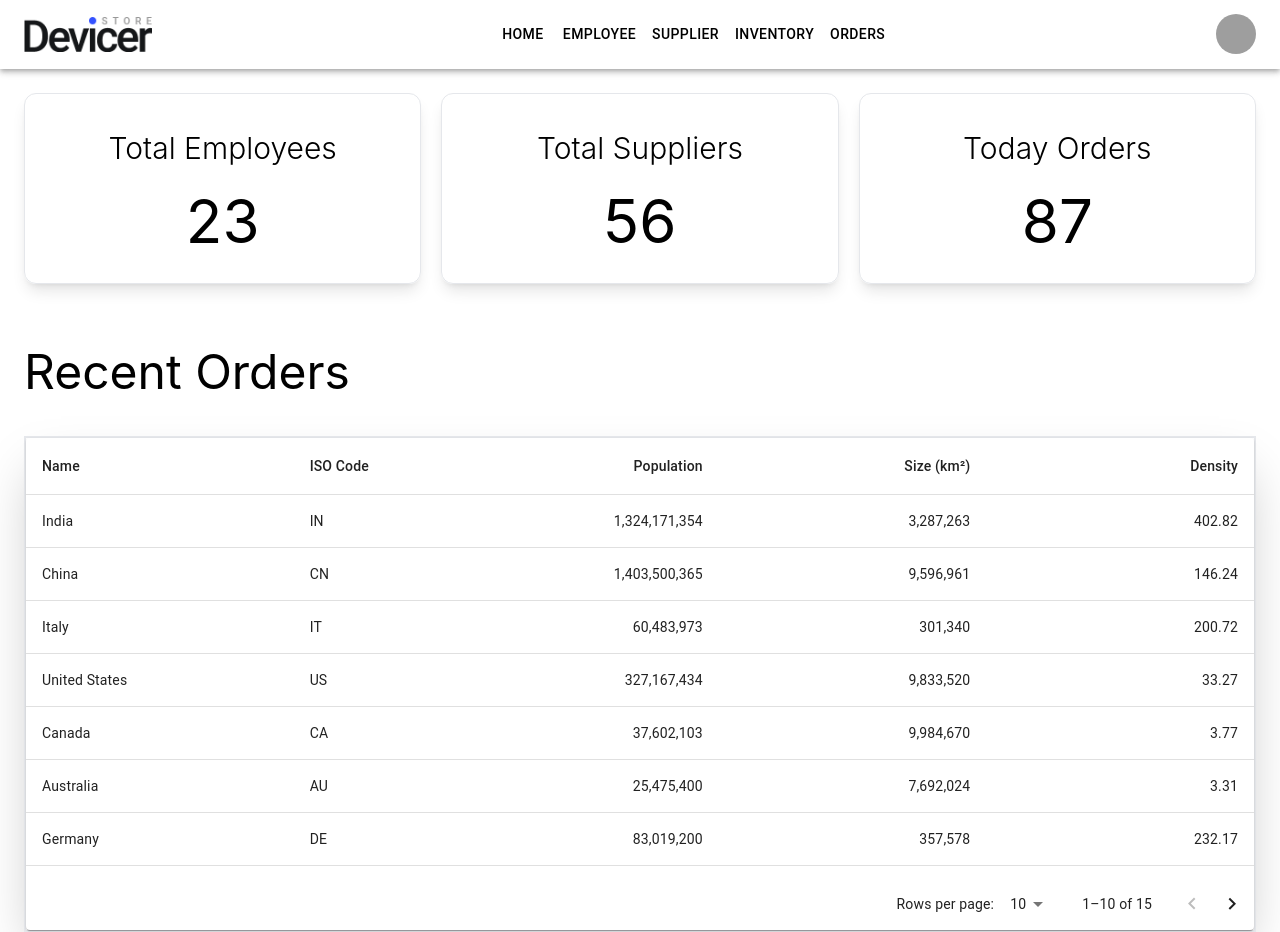
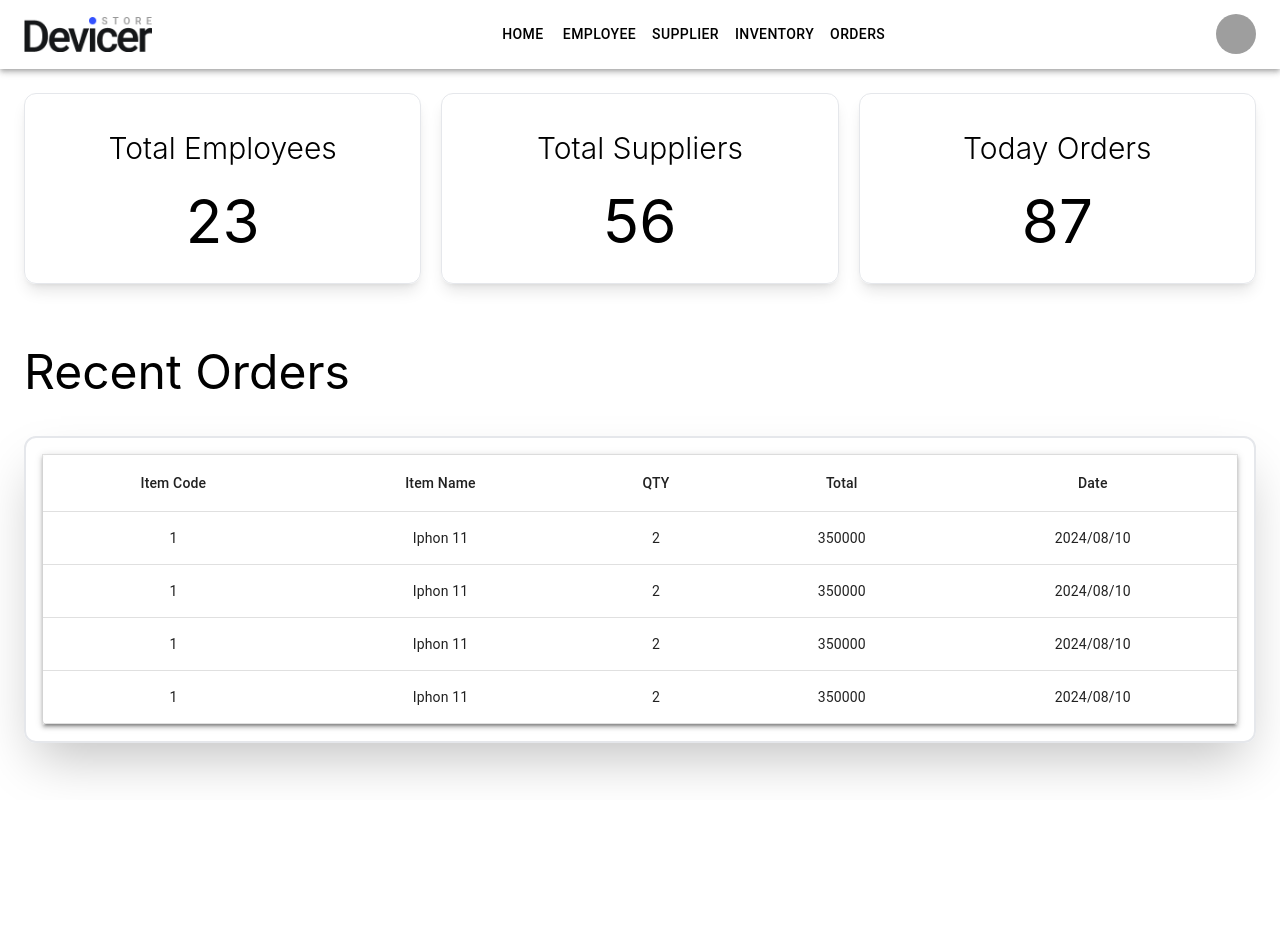
Before and after one commit to Sithum1220/Mobile-Shop-Management-System, a React (Create React App) app in the folder Client/: page /home in a window 1280 px wide. After the commit the page ends 800 px from the top, so only its background shows below. Built offline with nearby package versions, Linux system fonts and the light colour scheme; grey boxes are pictures that could not be loaded.

Commit message:
Front end Fully Updated

```diff
--- a/Client/src/view/common/DetailsCard/DetailsCard.tsx
+++ b/Client/src/view/common/DetailsCard/DetailsCard.tsx
@@ -1,6 +1,5 @@
 export function DetailsCard(props:any) {
     return (
-
         <div
             className="border-[1px] border-gray-200] flex lg:col-span-1 md:col-span-2 col-span-3 flex-col
                  items-center p-8 gap-5 rounded-xl shadow-lg">
@@ -10,9 +9,7 @@ export function DetailsCard(props:any) {
 
             <div className="flex flex-col">
                 <h1 className="text-6xl">{props.data}</h1>
-
             </div>
         </div>
-
     );
 }
--- a/Client/src/view/common/ManageForm/ManageForm.tsx
+++ b/Client/src/view/common/ManageForm/ManageForm.tsx
@@ -70,6 +70,7 @@ export function ManageForm(props: any) {
                     <TableComponent
                     rows={props.rows}
                     columns={props.columns}
+                    showActions={props.showActions}
                     />
 
             </Grid>
--- a/Client/src/view/common/Table/Table.tsx
+++ b/Client/src/view/common/Table/Table.tsx
@@ -6,6 +6,7 @@ import * as React from "react";
 interface TableProps {
     columns: string[];
     rows: RowData[];
+    showActions: boolean;
 }
 
 interface RowData {
@@ -25,6 +26,7 @@ export function TableComponent(props: TableProps) {
                             {columns.map((column, index) => (
                                 <TableCell key={index} align="center">{column}</TableCell>
                             ))}
+                            {props.showActions && (<TableCell align="center">Actions</TableCell>)}
                         </TableRow>
                     </TableHead>
                     <TableBody>
@@ -38,6 +40,7 @@ export function TableComponent(props: TableProps) {
                                             </TableCell>
                                         )
                                     ))}
+                                    {props.showActions && (
                                         <TableCell align="center">
                                             <Button onClick={() => { /* Edit action */ }}>
                                                 <EditIcon />
@@ -46,11 +49,12 @@ export function TableComponent(props: TableProps) {
                                                 <DeleteIcon />
                                             </Button>
                                         </TableCell>
+                                    )}
                                 </TableRow>
                             ))
                         ) : (
                             <TableRow>
-                                <TableCell colSpan={columns.length} align="center">
+                                <TableCell colSpan={columns.length + (props.showActions ? 1 : 0)} align="center">
                                     No Data
                                 </TableCell>
                             </TableRow>
--- a/Client/src/view/pages/Dashboard/Dashboard.tsx
+++ b/Client/src/view/pages/Dashboard/Dashboard.tsx
@@ -1,5 +1,3 @@
-import {NavBar} from "../../common/NavBar/NavBar";
-import {MainContent} from "../../common/MainContent/MainContent";
 import React from "react";
 import {DetailsCard} from "../../common/DetailsCard/DetailsCard";
 import Paper from '@mui/material/Paper';
@@ -10,90 +8,18 @@ import TableContainer from '@mui/material/TableContainer';
 import TableHead from '@mui/material/TableHead';
 import TablePagination from '@mui/material/TablePagination';
 import TableRow from '@mui/material/TableRow';
+import {TableComponent} from "../../common/Table/Table";
 
-interface Column {
-    id: 'name' | 'code' | 'population' | 'size' | 'density';
-    label: string;
-    minWidth?: number;
-    align?: 'right';
-    format?: (value: number) => string;
-}
-
-const columns: readonly Column[] = [
-    { id: 'name', label: 'Name', minWidth: 170 },
-    { id: 'code', label: 'ISO\u00a0Code', minWidth: 100 },
-    {
-        id: 'population',
-        label: 'Population',
-        minWidth: 170,
-        align: 'right',
-        format: (value: number) => value.toLocaleString('en-US'),
-    },
-    {
-        id: 'size',
-        label: 'Size\u00a0(km\u00b2)',
-        minWidth: 170,
-        align: 'right',
-        format: (value: number) => value.toLocaleString('en-US'),
-    },
-    {
-        id: 'density',
-        label: 'Density',
-        minWidth: 170,
-        align: 'right',
-        format: (value: number) => value.toFixed(2),
-    },
+const rows = [
+    { id: 1, item_code: 1, item_name: 'Iphon 11', qty: 2, total: 350000.00, date: '2024/08/10' },
+    { id: 2, item_code: 1, item_name: 'Iphon 11', qty: 2, total: 350000.00, date: '2024/08/10' },
+    { id: 3, item_code: 1, item_name: 'Iphon 11', qty: 2, total: 350000.00, date: '2024/08/10' },
+    { id: 4, item_code: 1, item_name: 'Iphon 11', qty: 2, total: 350000.00, date: '2024/08/10' }
 ];
 
-interface Data {
-    name: string;
-    code: string;
-    population: number;
-    size: number;
-    density: number;
-}
-
-function createData(
-    name: string,
-    code: string,
-    population: number,
-    size: number,
-): Data {
-    const density = population / size;
-    return { name, code, population, size, density };
-}
-
-const rows = [
-    createData('India', 'IN', 1324171354, 3287263),
-    createData('China', 'CN', 1403500365, 9596961),
-    createData('Italy', 'IT', 60483973, 301340),
-    createData('United States', 'US', 327167434, 9833520),
-    createData('Canada', 'CA', 37602103, 9984670),
-    createData('Australia', 'AU', 25475400, 7692024),
-    createData('Germany', 'DE', 83019200, 357578),
-    createData('Ireland', 'IE', 4857000, 70273),
-    createData('Mexico', 'MX', 126577691, 1972550),
-    createData('Japan', 'JP', 126317000, 377973),
-    createData('France', 'FR', 67022000, 640679),
-    createData('United Kingdom', 'GB', 67545757, 242495),
-    createData('Russia', 'RU', 146793744, 17098246),
-    createData('Nigeria', 'NG', 200962417, 923768),
-    createData('Brazil', 'BR', 210147125, 8515767),
-];
+const columns = ['Item Code', 'Item Name', 'QTY', 'Total', 'Date'];
 
 export function Dashboard() {
-
-    const [page, setPage] = React.useState(0);
-    const [rowsPerPage, setRowsPerPage] = React.useState(10);
-
-    const handleChangePage = (event: unknown, newPage: number) => {
-        setPage(newPage);
-    };
-
-    const handleChangeRowsPerPage = (event: React.ChangeEvent<HTMLInputElement>) => {
-        setRowsPerPage(+event.target.value);
-        setPage(0);
-    };
 
     return (
         <div>
@@ -101,61 +27,13 @@ export function Dashboard() {
                 <DetailsCard title={"Total Employees"} data={'23'}/>
                 <DetailsCard title={"Total Suppliers"} data={'56'}/>
                 <DetailsCard title={"Today Orders"} data={'87'}/>
-                {/*<DetailsCard />*/}
             </div>
 
             <div className="mt-16">
                 <h1 className="text-5xl">Recent Orders</h1>
 
-                <div className="mt-10 shadow-2xl border-2 border-gray-200">
-                    <Paper sx={{ width: '100%', overflow: 'hidden' }}>
-                        <TableContainer sx={{ maxHeight: 440 }}>
-                            <Table stickyHeader aria-label="sticky table">
-                                <TableHead>
-                                    <TableRow>
-                                        {columns.map((column) => (
-                                            <TableCell
-                                                key={column.id}
-                                                align={column.align}
-                                                style={{ minWidth: column.minWidth }}
-                                            >
-                                                {column.label}
-                                            </TableCell>
-                                        ))}
-                                    </TableRow>
-                                </TableHead>
-                                <TableBody>
-                                    {rows
-                                        .slice(page * rowsPerPage, page * rowsPerPage + rowsPerPage)
-                                        .map((row) => {
-                                            return (
-                                                <TableRow hover role="checkbox" tabIndex={-1} key={row.code}>
-                                                    {columns.map((column) => {
-                                                        const value = row[column.id];
-                                                        return (
-                                                            <TableCell key={column.id} align={column.align}>
-                                                                {column.format && typeof value === 'number'
-                                                                    ? column.format(value)
-                                                                    : value}
-                                                            </TableCell>
-                                                        );
-                                                    })}
-                                                </TableRow>
-                                            );
-                                        })}
-                                </TableBody>
-                            </Table>
-                        </TableContainer>
-                        <TablePagination
-                            rowsPerPageOptions={[10, 25, 100]}
-                            component="div"
-                            count={rows.length}
-                            rowsPerPage={rowsPerPage}
-                            page={page}
-                            onPageChange={handleChangePage}
-                            onRowsPerPageChange={handleChangeRowsPerPage}
-                        />
-                    </Paper>
+                <div className="mt-10 shadow-2xl border-2 border-gray-200 p-4 rounded-xl">
+                    <TableComponent columns={columns} rows={rows} showActions={false}/>
                 </div>
             </div>
 
--- a/Client/src/view/pages/Employee/Employee.tsx
+++ b/Client/src/view/pages/Employee/Employee.tsx
@@ -41,7 +41,7 @@ const rows = [
     }
 ]
 
-const columns = ['Name', 'Street', 'City', 'Mobile', 'NIC', 'Role','Action'];
+const columns = ['Name', 'Street', 'City', 'Mobile', 'NIC', 'Role'];
 
 export function Employee() {
     const handleEdit = (code: string) => {
@@ -67,6 +67,7 @@ export function Employee() {
             txt2={'Street'}
             txt3={'City'}
             txt4={'Mobile Number'}
+            showActions={true}
         />
     );
 }
--- a/Client/src/view/pages/Inventory/Inventory.tsx
+++ b/Client/src/view/pages/Inventory/Inventory.tsx
@@ -36,7 +36,7 @@ const rows = [
     }
 ]
 
-const columns = ['Item Name',"Supplier Id", 'Description', 'Category','Action'];
+const columns = ['Item Name',"Supplier Id", 'Description', 'Category'];
 
 export function Inventory() {
     const handleEdit = (code: string) => {
@@ -63,6 +63,7 @@ export function Inventory() {
             txt2={'Description'}
             txt3={'Category'}
             txt4={'Supplier Id'}
+            showActions={true}
         />
     );
 }
--- a/Client/src/view/pages/PerchesOrder/PerchesOrder.tsx
+++ b/Client/src/view/pages/PerchesOrder/PerchesOrder.tsx
@@ -9,7 +9,7 @@ const rows = [
     { id: 4, item_code: 1, item_name: 'Iphon 11', qty: 2, total: 350000.00, date: '2024/08/10' }
 ];
 
-const columns = ['Item Code', 'Item Name', 'QTY', 'Total', 'Date', 'Action'];
+const columns = ['Item Code', 'Item Name', 'QTY', 'Total', 'Date'];
 
 export function PerchesOrder() {
 
@@ -63,7 +63,7 @@ export function PerchesOrder() {
                 <Button variant="contained">Perches</Button>
             </Box>
 
-            <TableComponent columns={columns} rows={rows} />
+            <TableComponent columns={columns} rows={rows} showActions={true} />
         </Box>
     );
 }
--- a/Client/src/view/pages/Supplier/Supplier.tsx
+++ b/Client/src/view/pages/Supplier/Supplier.tsx
@@ -1,81 +1,5 @@
 import * as React from 'react';
 import { ManageForm } from "../../common/ManageForm/ManageForm";
-
-// interface Column {
-//     id: 'name' | 'code' | 'population' | 'size' | 'density' | 'actions';
-//     label: string;
-//     minWidth?: number;
-//     align?: 'right' | 'left' | 'center';
-//     format?: (value: number) => string;
-// }
-//
-// const columns: Column[] = [
-//     { id: 'name', label: 'Name', minWidth: 170 },
-//     { id: 'code', label: 'ISO\u00a0Code', minWidth: 100 },
-//     {
-//         id: 'population',
-//         label: 'Population',
-//         minWidth: 170,
-//         align: 'right',
-//         format: (value: number) => value.toLocaleString('en-US'),
-//     },
-//     {
-//         id: 'size',
-//         label: 'Size\u00a0(km\u00b2)',
-//         minWidth: 170,
-//         align: 'right',
-//         format: (value: number) => value.toLocaleString('en-US'),
-//     },
-//     {
-//         id: 'density',
-//         label: 'Density',
-//         minWidth: 170,
-//         align: 'right',
-//         format: (value: number) => value.toFixed(2),
-//     },
-//     {
-//         id: 'actions',
-//         label: 'Actions',
-//         minWidth: 170,
-//         align: 'center',
-//     },
-// ];
-//
-// interface Data {
-//     name: string;
-//     code: string;
-//     population: number;
-//     size: number;
-//     density: number;
-// }
-//
-// function createData(
-//     name: string,
-//     code: string,
-//     population: number,
-//     size: number,
-// ): Data {
-//     const density = population / size;
-//     return { name, code, population, size, density };
-// }
-//
-// const rows: Data[] = [
-//     createData('India', 'IN', 1324171354, 3287263),
-//     createData('China', 'CN', 1403500365, 9596961),
-//     createData('Italy', 'IT', 60483973, 301340),
-//     createData('United States', 'US', 327167434, 9833520),
-//     createData('Canada', 'CA', 37602103, 9984670),
-//     createData('Australia', 'AU', 25475400, 7692024),
-//     createData('Germany', 'DE', 83019200, 357578),
-//     createData('Ireland', 'IE', 4857000, 70273),
-//     createData('Mexico', 'MX', 126577691, 1972550),
-//     createData('Japan', 'JP', 126317000, 377973),
-//     createData('France', 'FR', 67022000, 640679),
-//     createData('United Kingdom', 'GB', 67545757, 242495),
-//     createData('Russia', 'RU', 146793744, 17098246),
-//     createData('Nigeria', 'NG', 200962417, 923768),
-//     createData('Brazil', 'BR', 210147125, 8515767),
-// ];
 
 const rows = [
     {
@@ -111,7 +35,7 @@ const rows = [
     }
 ]
 
-const columns = ['Name', 'Street', 'City', 'Mobile','Action'];
+const columns = ['Name', 'Street', 'City', 'Mobile'];
 
 export function Supplier() {
     const handleEdit = (code: string) => {
@@ -138,6 +62,7 @@ export function Supplier() {
             txt2={'Street'}
             txt3={'City'}
             txt4={'Mobile Number'}
+            showActions={true}
         />
     );
 }
```
Lines whose indentation alone changed are shown as unchanged.
